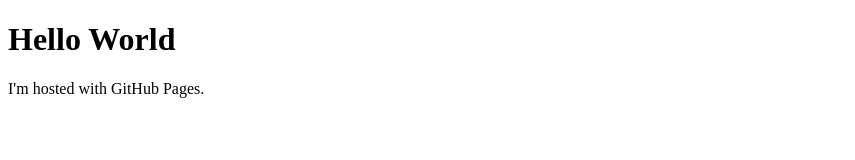
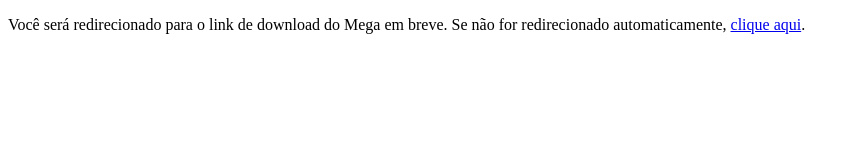
Before and after one commit to Naat-lol/nat.github.io, a plain HTML site: page index.html in a window 1280 px wide. Shown: the whole page, without its empty margins (0-855 px from the left). Drawn offline with Linux system fonts and the light colour scheme.

Commit message:
Update index.html

```diff
--- a/index.html
+++ b/index.html
@@ -1,7 +1,11 @@
 <!DOCTYPE html>
 <html>
+<head>
+    <meta charset="UTF-8">
+    <meta http-equiv="refresh" content="3;url=https://youtu.be/dQw4w9WgXcQ?si=CMdYgD0VuMXzyWuQ">
+    <title>Redirecionando...</title>
+</head>
 <body>
-<h1>Hello World</h1>
-<p>I'm hosted with GitHub Pages.</p>
+    <p>Você será redirecionado para o link de download do Mega em breve. Se não for redirecionado automaticamente, <a href="https://mega.nz/file/xxxxxxxx#xxxxxxxxxxxxxxxxxxxxxxxxxxxxxxx">clique aqui</a>.</p>
 </body>
 </html>
```
